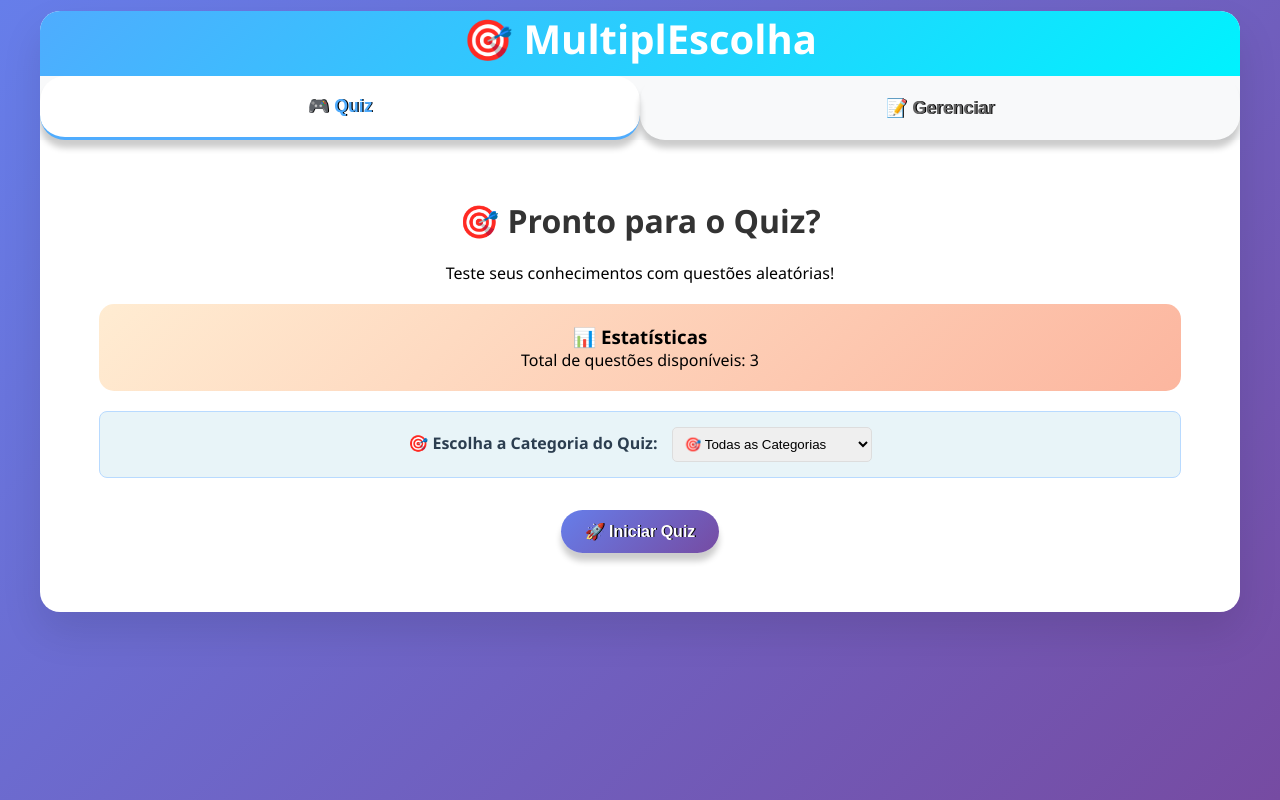
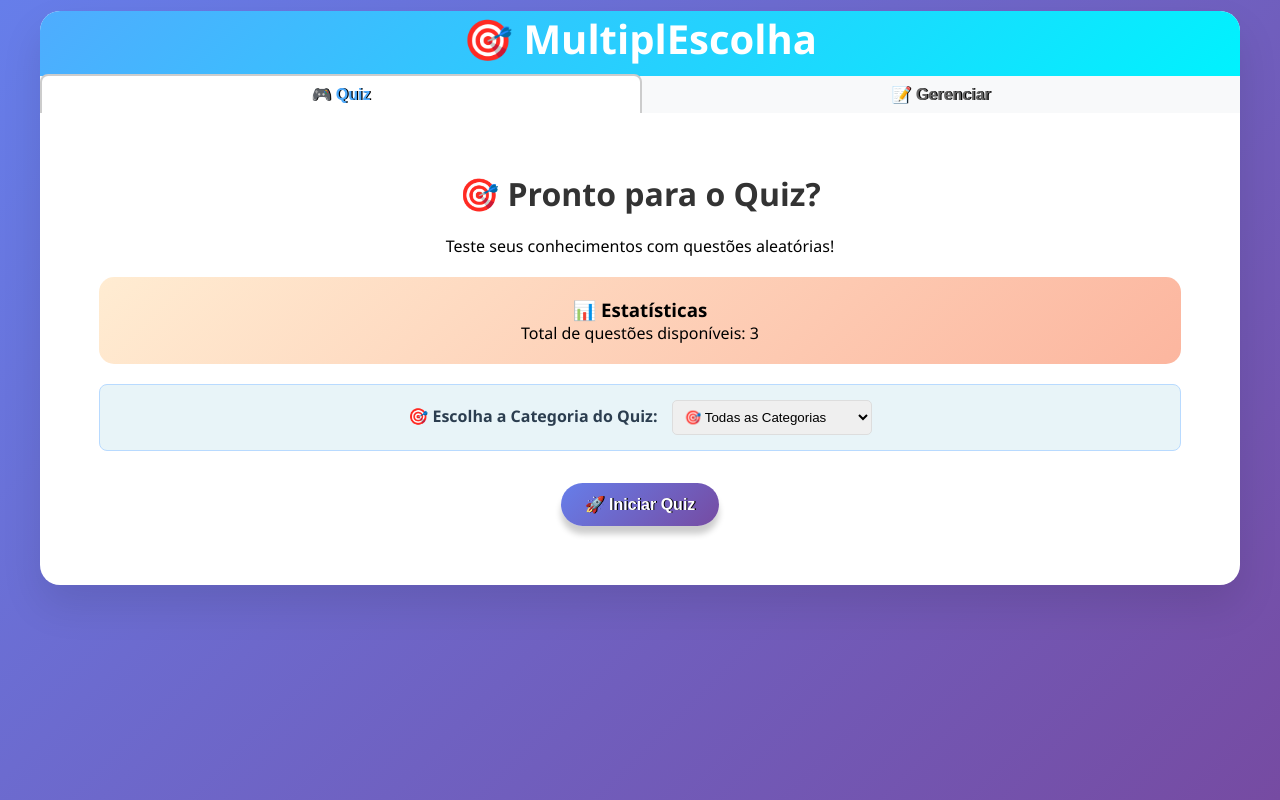
Before and after one commit to welintongomes/multiplescolha, a plain HTML site: page index.html in a window 1280 px wide. Drawn offline with Linux system fonts and the light colour scheme.

Commit message:
Add files via upload

```diff
--- a/index.html
+++ b/index.html
@@ -67,7 +67,7 @@
         .tab.active {
             background: white;
             color: #4facfe;
-            border-bottom: 3px solid #4facfe;
+            border-bottom: 3px solid #010e1a;
         }
 
         .tab-content {
@@ -568,6 +568,41 @@
             margin-top: 5px;
             color: #b07723fc;
         }
+
+        /* tabs estilizadas e mais bonitas */
+        .tabs {
+            display: flex;
+            font-family: 'Segoe UI', Tahoma, Geneva, Verdana, sans-serif;
+        }
+
+        .tab {
+            box-shadow: none;
+            background: none;
+            border: none;
+            outline: none;
+            padding: 9px 9px;
+            cursor: pointer;
+            font-size: 16px;
+            border-radius: 8px 8px 0 0;
+            transition: all 0.3s ease;
+            position: relative;
+        }
+
+        .tab:hover {
+            background-color: #f0f0f0;
+            color: #0b85e8;
+        }
+
+        .tab.active {
+            margin-top: -2px;
+            box-shadow: none;
+            font-weight: 600;
+            border: 2px solid #ccc;
+            border-bottom: none;
+            position: relative;
+            z-index: 1;
+        }
+
 
         @keyframes fadeInUp {
             from {
```
